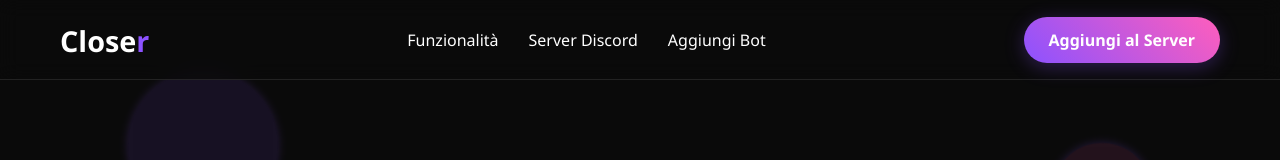
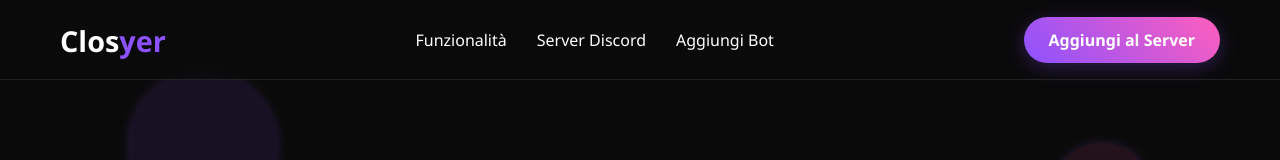
Before and after one commit to dddevid/ClosyerDiscordBotWebsite, a plain HTML site: page index.html in a window 1280 px wide. Shown: the top 160 px of the page. Drawn offline with Linux system fonts and the light colour scheme.

Commit message:
Update index.html

```diff
--- a/index.html
+++ b/index.html
@@ -530,7 +530,7 @@
     <!-- Navigation -->
     <nav>
         <div class="container nav-container">
-            <a href="#" class="logo">Close<span>r</span></a>
+            <a href="#" class="logo">Clos<span>yer</span></a>
             <div class="nav-links">
                 <a href="#features" class="nav-link">Funzionalità</a>
                 <a href="#server" class="nav-link">Server Discord</a>
```
